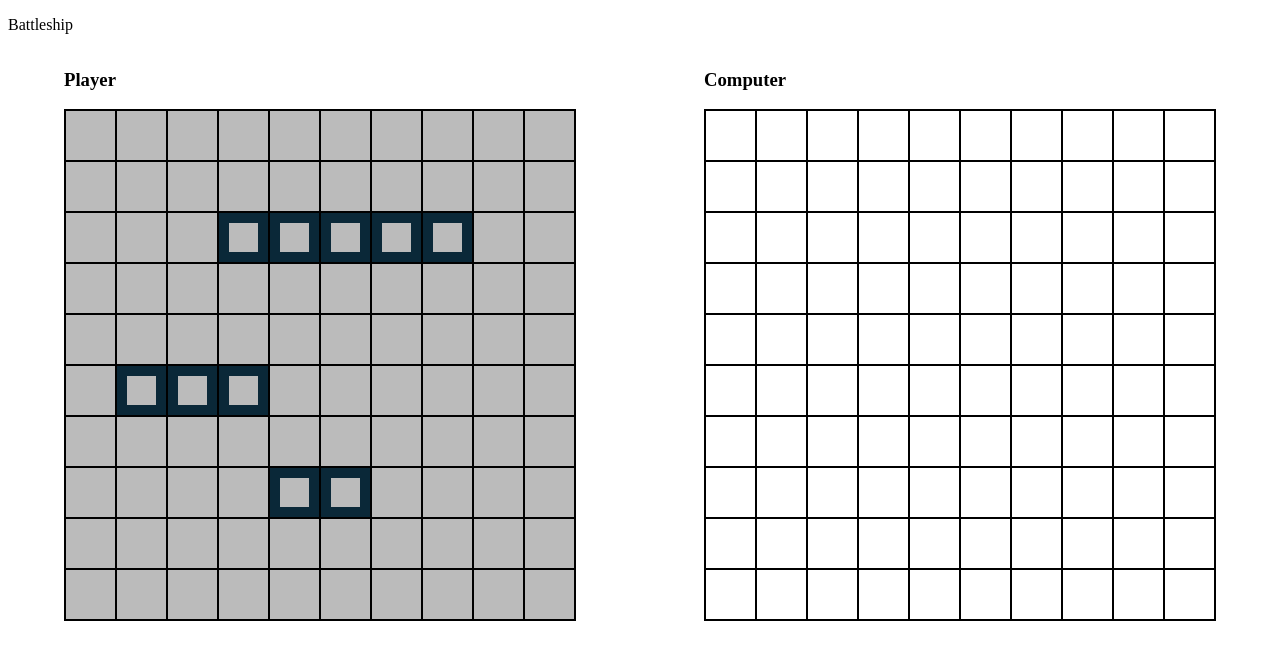
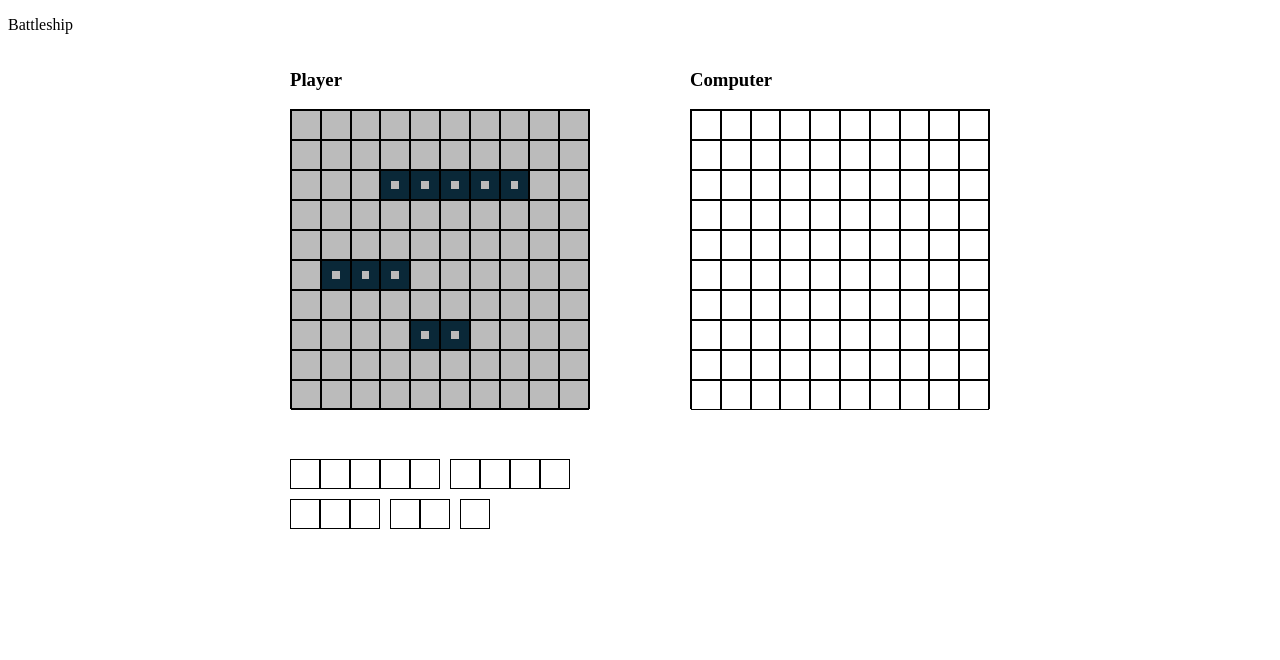
Before and after one commit to amirobinsonmuto/battleship, a website: page dist/index.html in a window 1280 px wide. Drawn offline with Linux system fonts and the light colour scheme.

Commit message:
Add ships to place section

```diff
--- a/dist/index.html
+++ b/dist/index.html
@@ -12,14 +12,43 @@
     <header>
       <p>Battleship</p>
     </header>
+
+    <div id="modal" class="hidden">
+      <p id="modal-content"></p>
+      <button id="start-btn">Start a new game</button>
+    </div>
+
     <main>
-      <div id="modal" class="hidden">
-        <p id="modal-content"></p>
-        <button id="start-btn">Start a new game</button>
-      </div>
       <div class="player-side">
         <h3>Player</h3>
         <div id="player-gameboard"></div>
+        <div id="ship-placement-container">
+          <div class="ship-to-place" draggable="true">
+            <div class="divCell"></div>
+            <div class="divCell"></div>
+            <div class="divCell"></div>
+            <div class="divCell"></div>
+            <div class="divCell"></div>
+          </div>
+          <div class="ship-to-place" draggable="true">
+            <div class="divCell"></div>
+            <div class="divCell"></div>
+            <div class="divCell"></div>
+            <div class="divCell"></div>
+          </div>
+          <div class="ship-to-place" draggable="true">
+            <div class="divCell"></div>
+            <div class="divCell"></div>
+            <div class="divCell"></div>
+          </div>
+          <div class="ship-to-place" draggable="true">
+            <div class="divCell"></div>
+            <div class="divCell"></div>
+          </div>
+          <div class="ship-to-place" draggable="true">
+            <div class="divCell"></div>
+          </div>
+        </div>
       </div>
 
       <div class="com-side">
--- a/dist/style.css
+++ b/dist/style.css
@@ -4,17 +4,27 @@
 
 main {
   display: flex;
-  gap: 10vw;
+  gap: 100px;
   justify-content: center;
+}
+
+#ship-placement-container {
+  margin-top: 50px;
+  width: 300px;
+  display: flex;
+  flex-wrap: wrap;
+  gap: 10px;
+}
+
+.ship-to-place {
+  display: flex;
 }
 
 #player-gameboard,
 #com-gameboard {
-  width: 40vw;
-  height: 40vw;
+  width: 300px;
+  height: 300px;
   border: 1px solid #000;
-  display: flex;
-  flex-direction: column;
   background-color: rgb(187, 187, 187);
   transition: background-color 0.5s ease-in-out;
 }
@@ -34,13 +44,13 @@ main {
 }
 
 .divRow {
-  flex: 1;
   display: flex;
 }
 
 .divCell {
-  flex: 1;
   border: 1px solid #000;
+  width: 30px;
+  height: 30px;
 }
 
 .missed {
```
